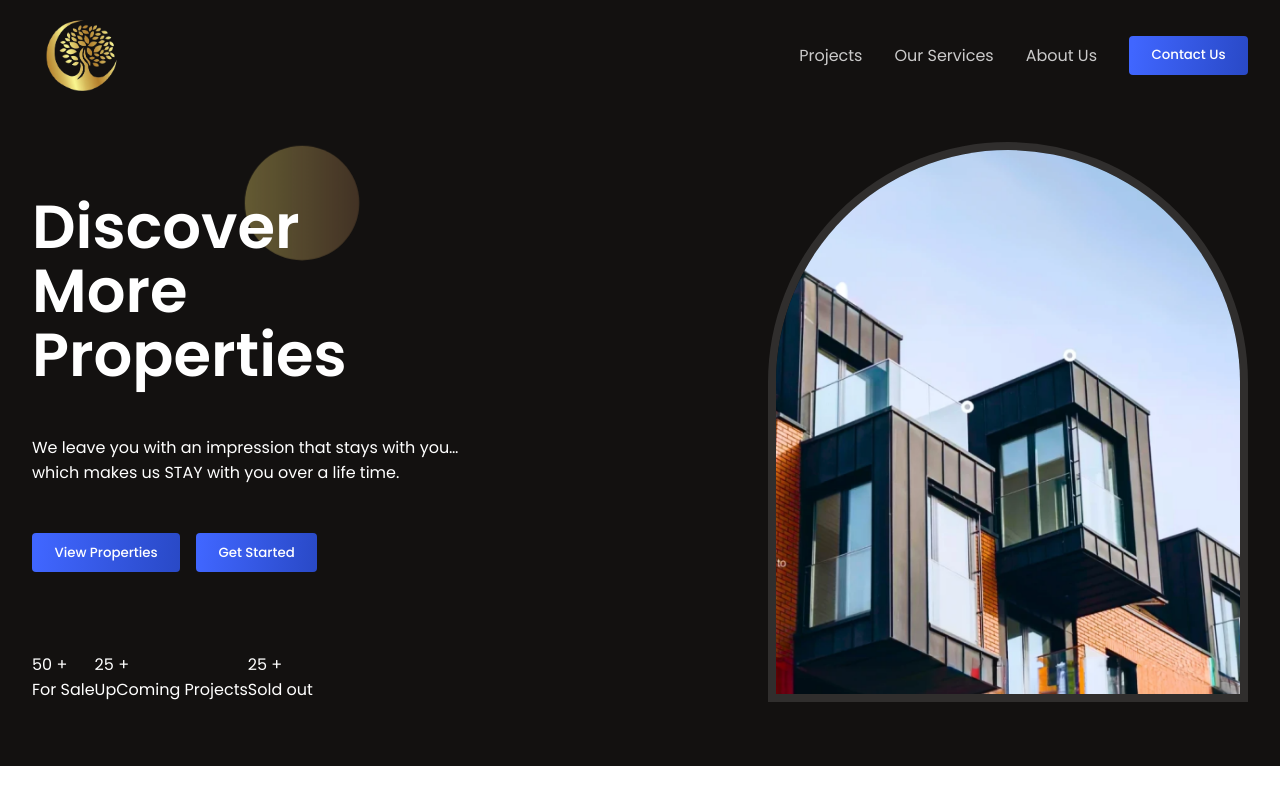
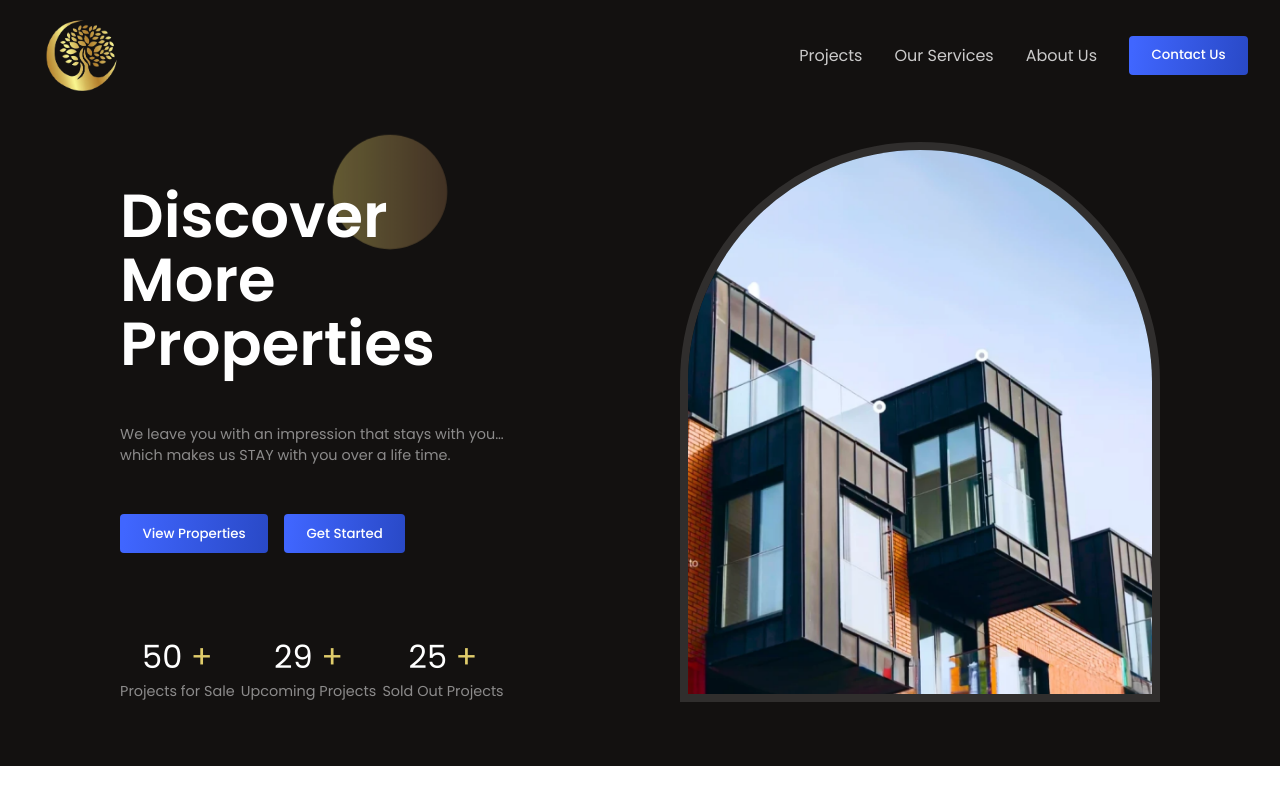
Before and after one commit to Lekan659/realestatepwa, a React (Vite) app: page / in a window 1280 px wide. Built offline with nearby package versions, Linux system fonts and the light colour scheme.

Commit message:
Creating body

```diff
--- a/src/App.jsx
+++ b/src/App.jsx
@@ -1,11 +1,11 @@
 import Header from "./components/Header/Header";
 import Hero from "./components/Hero/Hero";
+import Home from "./pages/Home";
 
 function App() {
   return (
     <div className="App">
-      <Header/>
-      <Hero/>
+      <Home/>
     </div>
   );
 }
--- a/src/components/Hero/Hero.css
+++ b/src/components/Hero/Hero.css
@@ -6,7 +6,7 @@
 }
 
 .hero-container{
-    justify-content: space-between;
+    justify-content: space-around;
     align-items: flex-end;
 
 }
@@ -40,6 +40,23 @@
     line-height: 4rem;
 }
 
+.stats{
+  width: 100%;
+  justify-content: space-between;
+}
+
+.hero-stats>:nth-child(1){
+  font-size: 2rem;
+}
+
+.hero-stats>:nth-child(1)>:last-child{
+  color: #e0cc6b
+}
+
+.secondaryText{
+  font-size: 0.9rem;
+  color: rgb(140, 139, 139);
+}
 /* .orange-circle{
     height: 4rem;
     width: 4rem;
--- a/src/components/Hero/Hero.jsx
+++ b/src/components/Hero/Hero.jsx
@@ -15,7 +15,7 @@ const Hero = () =>{
                         Properties
                     </h1>
                   </div>
-                  <div className="flexColStart hero-des">
+                  <div className="flexColStart secondaryText hero-des">
                     <span>
                     We leave you with an impression that stays with you…</span><span>
                     which makes us STAY with you over a life time.
@@ -36,33 +36,33 @@ const Hero = () =>{
 
 
                   <div className="flexCenter stats">
-                  <div className="flexColStart hero-stats">
+                  <div className="flexColCenter hero-stats">
                     <span>
-                    <CountUp start={30} end={50} duration={4}/> <span>+</span>
+                    <CountUp start={10} end={50} duration={4}/> <span>+</span>
                     </span>
 
-                    <span>
-                    For Sale
+                    <span className="secondaryText">
+                    Projects for Sale
                     </span>
 
                   </div>
-                  <div className="flexColStart hero-stats">
+                  <div className="flexColCenter hero-stats">
                     <span>
-                    <CountUp start={15} end={25} duration={4}/> <span>+</span>
+                    <CountUp start={10} end={29} duration={4}/> <span>+</span>
                     </span>
 
-                    <span>
-                    UpComing Projects
+                    <span className="secondaryText">
+                    Upcoming Projects
                     </span>
 
                   </div>
-                  <div className="flexColStart hero-stats">
+                  <div className="flexColCenter hero-stats">
                     <span>
-                    <CountUp start={15} end={25} duration={4}/> <span>+</span>
+                    <CountUp start={5} end={25} duration={4}/> <span>+</span>
                     </span>
 
-                    <span>
-                    Sold out
+                    <span className="secondaryText">
+                    Sold Out Projects
                     </span>
 
                   </div>
--- /dev/null
+++ b/src/pages/Home.jsx
@@ -0,0 +1,13 @@
+import Header from "../components/Header/Header";
+import Hero from "../components/Hero/Hero";
+
+function Home() {
+  return (
+    <div className="App">
+      <Header/>
+      <Hero/>
+    </div>
+  );
+}
+
+export default Home;
```
